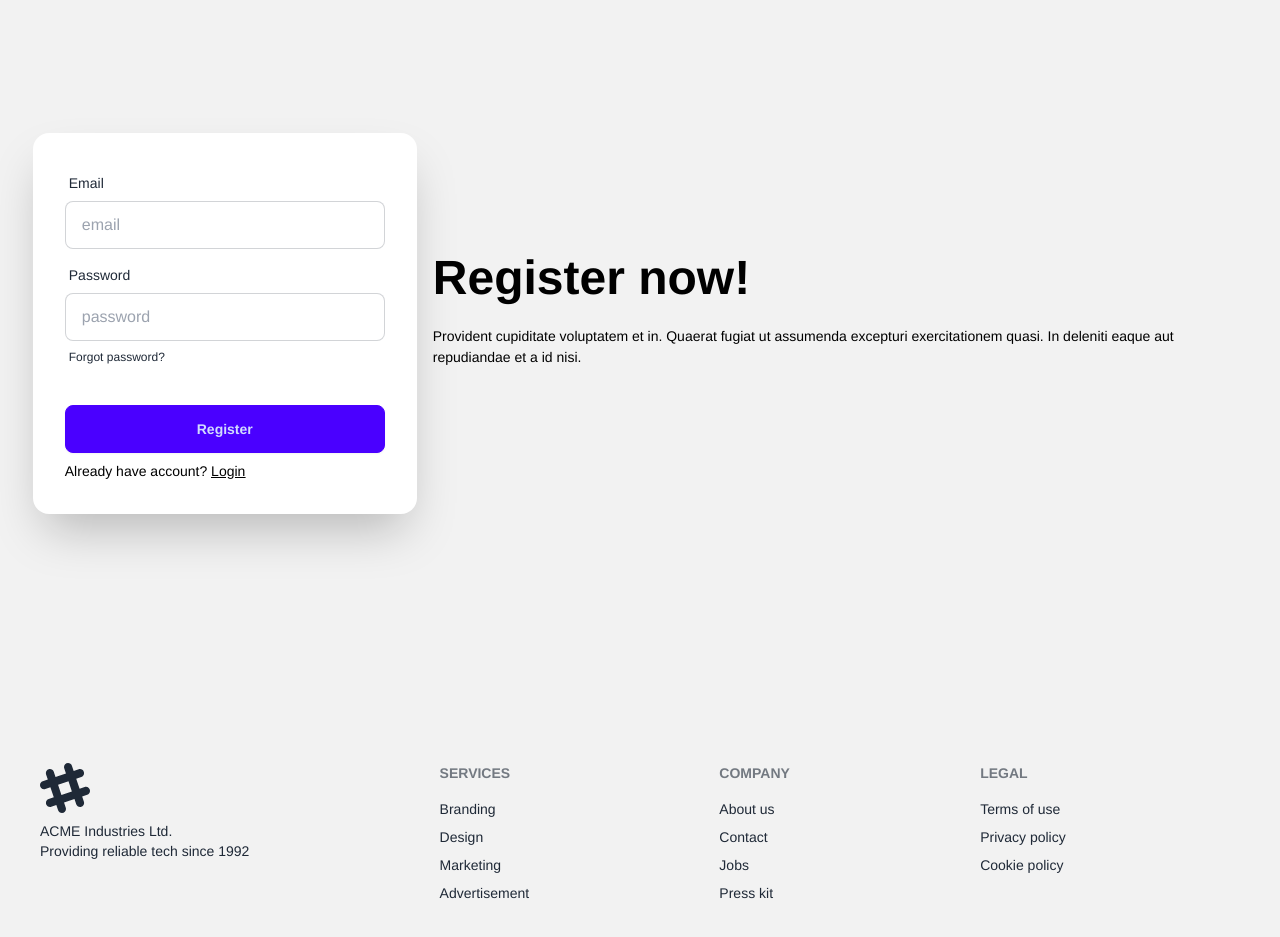
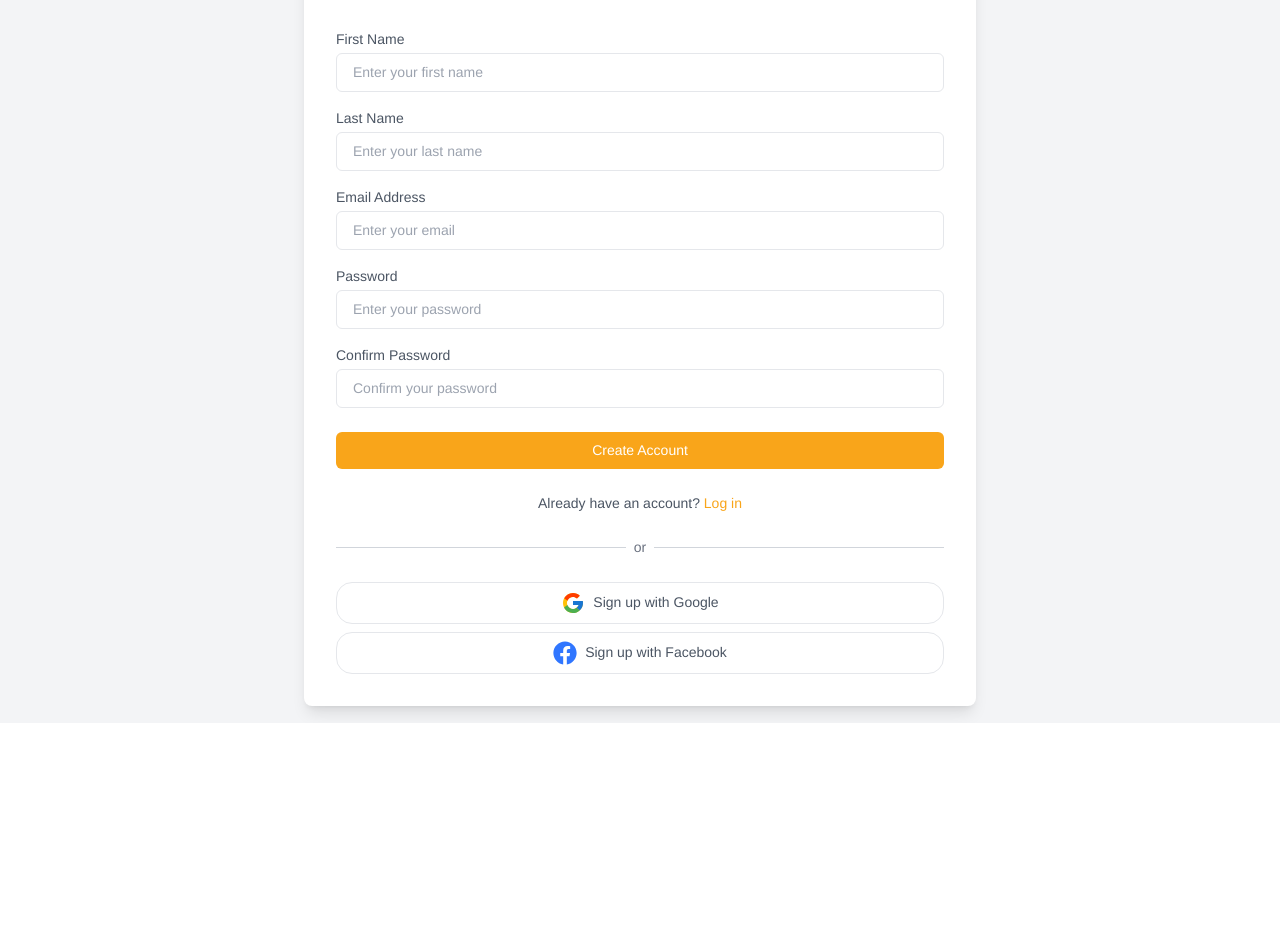
Before and after one commit to Nadimmo/M9-Travel-Guru, a React (Vite) app: page /register in a window 1280 px wide. Shown: the part 145-1082 px from the top of the page. After the commit the page ends 868 px from the top, so only its background shows below. Built offline with nearby package versions, Linux system fonts and the light colour scheme.

Commit message:
add login and register page

```diff
--- a/src/Root/Root.jsx
+++ b/src/Root/Root.jsx
@@ -1,6 +1,5 @@
 import { Outlet } from "react-router-dom";
 import Header from "../page/Header/Header";
-import Footer from "../page/Footer/Footer";
 
 
 const Root = () => {
@@ -8,7 +7,6 @@ const Root = () => {
         <div>
             <Header></Header>
             <Outlet></Outlet>
-            <Footer></Footer>
         </div>
     );
 };
--- a/src/page/Footer/Footer.jsx
+++ /dev/null
@@ -1,48 +0,0 @@
-import React from 'react'
-
-const Footer = () => {
-    return (
-        <footer className="footer bg-base-200 text-base-content p-10">
-            <aside>
-                <svg
-                    width="50"
-                    height="50"
-                    viewBox="0 0 24 24"
-                    xmlns="http://www.w3.org/2000/svg"
-                    fillRule="evenodd"
-                    clipRule="evenodd"
-                    className="fill-current">
-                    <path
-                        d="M22.672 15.226l-2.432.811.841 2.515c.33 1.019-.209 2.127-1.23 2.456-1.15.325-2.148-.321-2.463-1.226l-.84-2.518-5.013 1.677.84 2.517c.391 1.203-.434 2.542-1.831 2.542-.88 0-1.601-.564-1.86-1.314l-.842-2.516-2.431.809c-1.135.328-2.145-.317-2.463-1.229-.329-1.018.211-2.127 1.231-2.456l2.432-.809-1.621-4.823-2.432.808c-1.355.384-2.558-.59-2.558-1.839 0-.817.509-1.582 1.327-1.846l2.433-.809-.842-2.515c-.33-1.02.211-2.129 1.232-2.458 1.02-.329 2.13.209 2.461 1.229l.842 2.515 5.011-1.677-.839-2.517c-.403-1.238.484-2.553 1.843-2.553.819 0 1.585.509 1.85 1.326l.841 2.517 2.431-.81c1.02-.33 2.131.211 2.461 1.229.332 1.018-.21 2.126-1.23 2.456l-2.433.809 1.622 4.823 2.433-.809c1.242-.401 2.557.484 2.557 1.838 0 .819-.51 1.583-1.328 1.847m-8.992-6.428l-5.01 1.675 1.619 4.828 5.011-1.674-1.62-4.829z"></path>
-                </svg>
-                <p>
-                    ACME Industries Ltd.
-                    <br />
-                    Providing reliable tech since 1992
-                </p>
-            </aside>
-            <nav>
-                <h6 className="footer-title">Services</h6>
-                <a className="link link-hover">Branding</a>
-                <a className="link link-hover">Design</a>
-                <a className="link link-hover">Marketing</a>
-                <a className="link link-hover">Advertisement</a>
-            </nav>
-            <nav>
-                <h6 className="footer-title">Company</h6>
-                <a className="link link-hover">About us</a>
-                <a className="link link-hover">Contact</a>
-                <a className="link link-hover">Jobs</a>
-                <a className="link link-hover">Press kit</a>
-            </nav>
-            <nav>
-                <h6 className="footer-title">Legal</h6>
-                <a className="link link-hover">Terms of use</a>
-                <a className="link link-hover">Privacy policy</a>
-                <a className="link link-hover">Cookie policy</a>
-            </nav>
-        </footer>
-    )
-}
-
-export default Footer
--- a/src/page/Login/Login.jsx
+++ b/src/page/Login/Login.jsx
@@ -1,39 +1,72 @@
-import { NavLink } from "react-router-dom";
+/* eslint-disable react/no-unescaped-entities */
+import { FaFacebook } from "react-icons/fa"
+import { FcGoogle } from "react-icons/fc"
+import { Link } from "react-router-dom"
 
-const Login = () => {
+
+export const Login = () => {
+
     return (
-        <div className="hero min-h-screen bg-base-200">
-        <div className="hero-content flex-col lg:flex-row-reverse">
-          <div className="text-center lg:text-left">
-            <h1 className="text-5xl font-bold">Login now!</h1>
-            <p className="py-6">Provident cupiditate voluptatem et in. Quaerat fugiat ut assumenda excepturi exercitationem quasi. In deleniti eaque aut repudiandae et a id nisi.</p>
+        <div className="bg-gray-100 min-h-screen flex items-center justify-center">
+            <div className="bg-white shadow-lg rounded-lg p-8 w-full max-w-xl">
+                <h2 className="text-4xl text-left font-bold  text-gray-800 mb-6">
+                    Login
+                </h2>
+                <form >
+                    <div className="mb-4">
+                        <label className="block text-sm font-medium text-gray-600 mb-1">
+                            Email Address
+                        </label>
+                        <input
+                            name="email"
+                            type="email"
+                            className="w-full px-4 py-2 border  rounded-md focus:ring-2 focus:ring-[#F9A51A] focus:outline-none"
+                            placeholder="Enter your email"
+                        />
                     </div>
-          <div className="card shrink-0 w-full max-w-sm shadow-2xl bg-base-100">
-            <form className="card-body">
-              <div className="form-control">
-                <label className="label">
-                  <span className="label-text">Email</span>
+                    <div className="mb-4">
+                        <label className="block text-sm font-medium text-gray-600 mb-1">
+                            Password
                         </label>
-                <input type="email" placeholder="email" className="input input-bordered" required />
+                        <input
+                            name="password"
+                            type="password"
+                            className="w-full px-4 py-2 border rounded-md focus:ring-2 focus:ring-[#F9A51A] focus:outline-none"
+                            placeholder="Enter your password"
+                        />
                     </div>
-              <div className="form-control">
-                <label className="label">
-                  <span className="label-text">Password</span>
-                </label>
-                <input type="password" placeholder="password" className="input input-bordered" required />
-                <label className="label">
-                  <a href="#" className="label-text-alt link link-hover">Forgot password?</a>
-                </label>
+                    <button
+                        type="submit"
+                        className="w-full bg-[#F9A51A] text-white py-2 px-4 rounded-md hover:bg-violet-500 transition-colors"
+                    >
+                        Sing in
+                    </button>
+                </form>
+                <p className="text-sm text-gray-600 text-center mt-6">
+                    Don't have an account?{" "}
+                    <Link to="/register" className="text-[#F9A51A] hover:underline">
+                        Sign up
+                    </Link>
+                </p>
+                <div className="flex items-center my-6">
+                    <div className="flex-grow h-px bg-gray-300"></div>
+                    <span className="mx-2 text-gray-500">or</span>
+                    <div className="flex-grow h-px bg-gray-300"></div>
                 </div>
-              <div className="form-control mt-6">
-                <button className="btn btn-primary">Login</button>
-              </div>
-              <p>New to website? <NavLink to={'/register'}><a href="" className="underline">Register</a></NavLink></p>
-            </form>
+                {/* social login */}
+                <div>
+                    <button className="w-full py-2 px-4 border rounded-2xl flex items-center justify-center gap-2 text-gray-600 hover:bg-gray-100 transition-colors">
+                        <FcGoogle className="w-6 h-6  " />
+                        <span>Sign up with Google</span>
+                    </button>
+                    <button className="w-full mt-2 py-2 px-4 border rounded-2xl flex items-center justify-center gap-2 text-gray-600 hover:bg-gray-100 transition-colors">
+                        <FaFacebook className="w-6 h-6 text-[#3076FF]" />
+                        <span>Sign up with Facebook</span>
+                    </button>
                 </div>
             </div>
         </div>
-    );
-};
+    )
+}
 
-export default Login;
+export default Login
--- a/src/page/Register/Register.jsx
+++ b/src/page/Register/Register.jsx
@@ -1,35 +1,107 @@
-import { NavLink } from "react-router-dom";
+
+import { FaFacebook } from 'react-icons/fa';
+import { FcGoogle } from 'react-icons/fc';
+import { Link } from 'react-router-dom';
 
 const Register = () => {
+
+
+
+
+
+
+
+
   return (
-        <div className="hero min-h-screen bg-base-200">
-  <div className="hero-content flex-col lg:flex-row-reverse">
-    <div className="text-center lg:text-left">
-      <h1 className="text-5xl font-bold">Register now!</h1>
-      <p className="py-6">Provident cupiditate voluptatem et in. Quaerat fugiat ut assumenda excepturi exercitationem quasi. In deleniti eaque aut repudiandae et a id nisi.</p>
+    <div className="bg-gray-100 min-h-screen flex items-center justify-center">
+      <div className="bg-white shadow-lg rounded-lg p-8 w-full max-w-2xl">
+        <h2 className="text-2xl font-bold text-center text-gray-800 mb-6">
+          Create an Account
+        </h2>
+        <form >
+          <div className="mb-4">
+            <label className="block text-sm font-medium text-gray-600 mb-1">
+              First Name
+            </label>
+            <input
+              name="firstName"
+              type="text"
+              className="w-full px-4 py-2 border rounded-md focus:ring-2 focus:ring-[#F9A51A] focus:outline-none"
+              placeholder="Enter your first name"
+            />
           </div>
-    <div className="card shrink-0 w-full max-w-sm shadow-2xl bg-base-100">
-      <form className="card-body">
-        <div className="form-control">
-          <label className="label">
-            <span className="label-text">Email</span>
+          <div className="mb-4">
+            <label className="block text-sm font-medium text-gray-600 mb-1">
+              Last Name
             </label>
-          <input type="email" placeholder="email" className="input input-bordered" required />
+            <input
+              name="lastName"
+              type="text"
+              className="w-full px-4 py-2 border rounded-md focus:ring-2 focus:ring-[#F9A51A] focus:outline-none"
+              placeholder="Enter your last name"
+            />
           </div>
-        <div className="form-control">
-          <label className="label">
-            <span className="label-text">Password</span>
+          <div className="mb-4">
+            <label className="block text-sm font-medium text-gray-600 mb-1">
+              Email Address
             </label>
-          <input type="password" placeholder="password" className="input input-bordered" required />
-          <label className="label">
-            <a href="#" className="label-text-alt link link-hover">Forgot password?</a>
+            <input
+              name="email"
+              type="email"
+              className="w-full px-4 py-2 border rounded-md focus:ring-2 focus:ring-[#F9A51A] focus:outline-none"
+              placeholder="Enter your email"
+            />
+          </div>
+          <div className="mb-4">
+            <label className="block text-sm font-medium text-gray-600 mb-1">
+              Password
             </label>
+            <input
+              name="password"
+              type="password"
+              className="w-full px-4 py-2 border rounded-md focus:ring-2 focus:ring-[#F9A51A] focus:outline-none"
+              placeholder="Enter your password"
+            />
           </div>
-        <div className="form-control mt-6">
-          <button className="btn btn-primary">Register</button>
+          <div className="mb-6">
+            <label className="block text-sm font-medium text-gray-600 mb-1">
+              Confirm Password
+            </label>
+            <input
+              name="confirmPassword"
+              type="password"
+              className="w-full px-4 py-2 border rounded-md focus:ring-2 focus:ring-[#F9A51A] focus:outline-none"
+              placeholder="Confirm your password"
+            />
           </div>
-        <p>Already have account? <NavLink to={'/login'} className="underline"><a href="">Login</a></NavLink></p>
+          <button
+            type="submit"
+            className="w-full bg-[#F9A51A] text-white py-2 px-4 rounded-md hover:bg-violet-500 transition-colors"
+          >
+            Create Account
+          </button>
         </form>
+        <p className="text-sm text-gray-600 text-center mt-6">
+          Already have an account?{" "}
+          <Link to="/login" className="text-[#F9A51A] hover:underline">
+            Log in
+          </Link>
+        </p>
+        <div className="flex items-center my-6">
+          <div className="flex-grow h-px bg-gray-300"></div>
+          <span className="mx-2 text-gray-500">or</span>
+          <div className="flex-grow h-px bg-gray-300"></div>
+        </div>
+        {/* social login */}
+        <div>
+          <button  className="w-full py-2 px-4 border rounded-2xl flex items-center justify-center gap-2 text-gray-600 hover:bg-gray-100 transition-colors">
+            <FcGoogle className="w-6 h-6  " />
+            <span>Sign up with Google</span>
+          </button>
+          <button  className="w-full mt-2 py-2 px-4 border rounded-2xl flex items-center justify-center gap-2 text-gray-600 hover:bg-gray-100 transition-colors">
+            <FaFacebook className="w-6 h-6 text-[#3076FF]" />
+            <span>Sign up with Facebook</span>
+          </button>
         </div>
       </div>
     </div>
```
Lines whose indentation alone changed are shown as unchanged.
